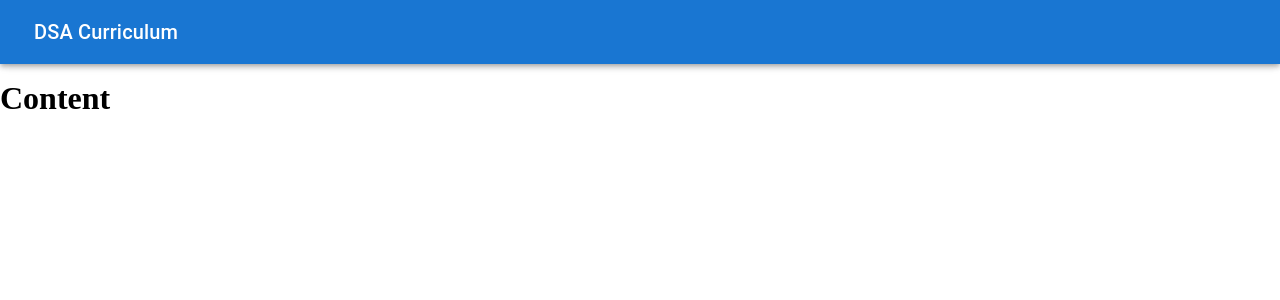
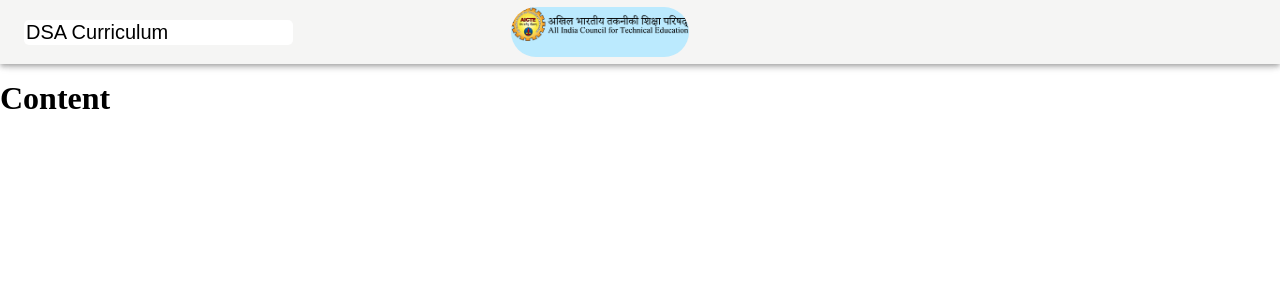
Before and after one commit to NexaSolve-Technologies/aicte-website-frontend, a React (Create React App) app: page /curriculumDesigner in a window 1280 px wide. Shown: the top 300 px of the page. Built offline with nearby package versions, Linux system fonts and the light colour scheme.

Commit message:
Wrote some code for Curriculum Designer's Navbar Section

```diff
--- a/src/components/pages/CurriculumDesigner/Navbar/UpperNavbar/UpperNavbar.css
+++ b/src/components/pages/CurriculumDesigner/Navbar/UpperNavbar/UpperNavbar.css
@@ -1,9 +1,41 @@
-.upperNavbar-container{
+.upperNavbar-container {
     display: flex;
     flex-direction: row;
-}
- .upperNavbar-left{
-    width: 350px;
-    margin-left: 10px;
-    margin-top: 0px;
- }
+  }
+
+  .toolbar {
+    display: flex;
+    justify-content: center;
+  }
+
+  .upperNavbar-left {
+    flex: 0.45;
+    display: flex;
+    justify-content: flex-start;
+    align-items: center;
+  }
+
+  .upperNavbar-left input {
+    border: 0cap;
+    border-radius: 5px;
+    background: white;
+    color: black;
+    font-size: 20px;
+    outline: none;
+    cursor: pointer;
+  }
+
+  .logo1 {
+    flex: 0.165;
+    display: block;
+    justify-content: center;
+    /* Insert your logo here, for example as a background image */
+    background-image: url(../../../../../assets/images/aicte_logo.png);
+    background-size: contain;
+    background-repeat: no-repeat;
+    background-color: #BBEAFE;
+    border-radius: 30px;
+    width: 10px;
+    height: 50px;
+    margin-right: 150px;
+  }
--- a/src/components/pages/CurriculumDesigner/Navbar/UpperNavbar/UpperNavbar.jsx
+++ b/src/components/pages/CurriculumDesigner/Navbar/UpperNavbar/UpperNavbar.jsx
@@ -1,20 +1,23 @@
-import React from "react";
+import React, { useState } from "react";
 import { AppBar, Toolbar, Typography } from "@mui/material";
 import './UpperNavbar.css'
 
 const UpperNavbar = ({fileName}) => {
     fileName = "DSA Curriculum"
+    const [currentFileName, setCurrentFileName] = useState(fileName);
+
     return(
         <div className="upperNavbar-container">
-            <AppBar>
-            <Toolbar>
-            <div className="upperNavbar-left">
-                <Typography variant="h6" component="div" sx={{ flexGrow: 1 }}>
-                 {fileName}
-                </Typography>
-            </div>
-            <div className="logo1" />
-            </Toolbar>
+            <AppBar style={{backgroundColor : '#F5F5F4'}}>
+                <Toolbar>
+                    <div className="upperNavbar-left">
+                    <input
+                        value={currentFileName}
+                        onChange={(e) => setCurrentFileName(e.target.value)}
+                    />
+                    </div>
+                <div className="logo1" />
+                </Toolbar>
             </AppBar>
         </div>
     )
--- a/src/components/pages/UserDashboard/Sidebar/CurriculumDesigner/CurriculumDesigner.jsx
+++ b/src/components/pages/UserDashboard/Sidebar/CurriculumDesigner/CurriculumDesigner.jsx
@@ -1,11 +1,19 @@
 import React from "react";
+import { useNavigate } from "react-router-dom";
 import { ListItem, ListItemIcon, ListItemText } from "@mui/material";
 import PresentToAllIcon from '@mui/icons-material/PresentToAll';
 
+
+
 const CurriculumDesigner = () => {
+    const Navigate = useNavigate();
+
+    const handleClick = () => {
+        Navigate('/curriculumDesigner')
+    }
     return (
         <div>
-           <ListItem button >
+           <ListItem button onClick={handleClick}>
                 <ListItemIcon>
                     <PresentToAllIcon />
                 </ListItemIcon>
```
